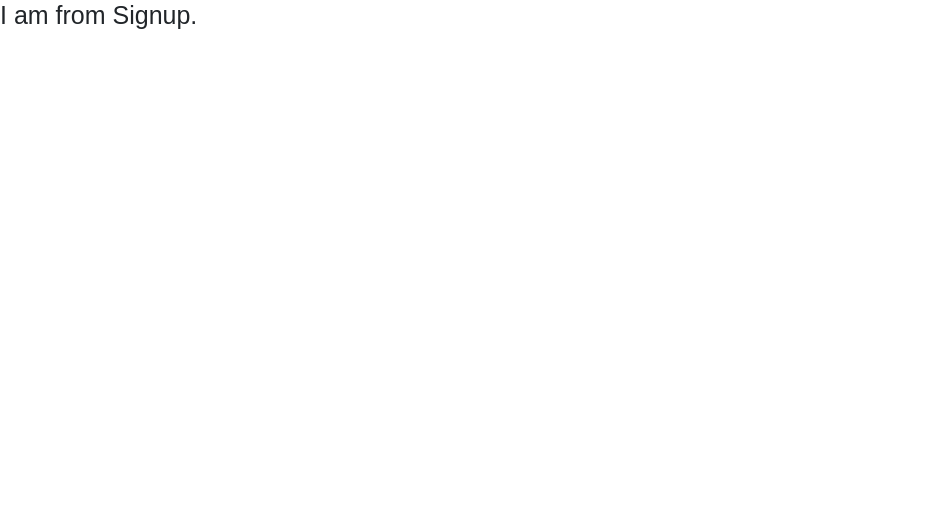
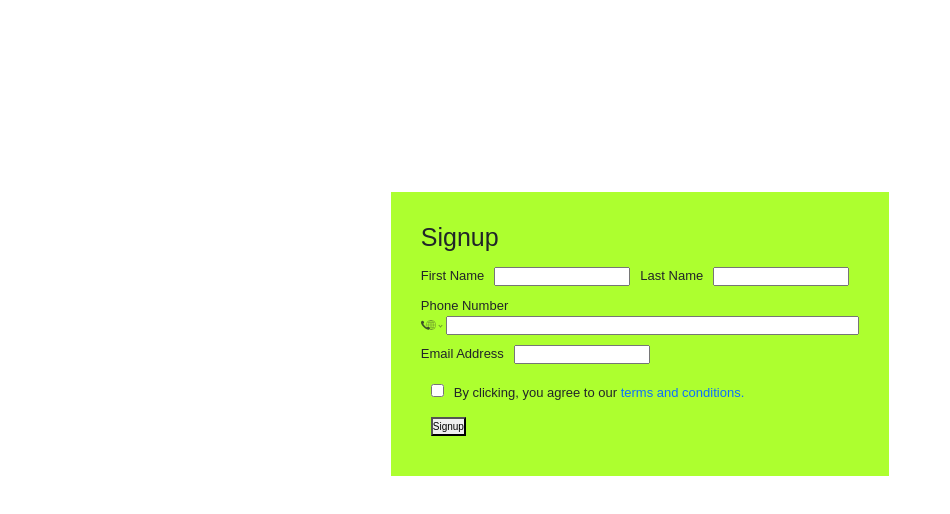
Before and after one commit to anysa-kharel/Project-Agri, a React (Create React App) app: page /signup in a window 1280 px wide. Shown: the top 514 px of the page, without its empty margins (0-950 px from the left). Built offline with nearby package versions, Linux system fonts and the light colour scheme.

Commit message:
Sign Up created

```diff
--- a/package.json
+++ b/package.json
@@ -8,6 +8,7 @@
     "@testing-library/user-event": "^13.5.0",
     "react": "^18.2.0",
     "react-dom": "^18.2.0",
+    "react-phone-number-input": "^3.2.16",
     "react-router-dom": "^6.6.2",
     "react-scripts": "5.0.1",
     "web-vitals": "^2.1.4"
--- a/src/App.js
+++ b/src/App.js
@@ -1,32 +1,21 @@
 
 import './App.css';
-import Main from './Component/Main';
 import NavBar from './Component/NavBar';
 import Login from './Component/Login';
 import Signup from './Component/Signup';
-import { BrowserRouter, Route , Routes } from 'react-router-dom';
+import { Route , Routes } from 'react-router-dom';
 
 function App() {
 
   return (
-    <>
-
-
- <BrowserRouter>
- <NavBar title="Agri"/>
-    <Routes>
-  <Route index element={<NavBar/>}/>
+  <>
+   <Routes>
+  <Route index element={<NavBar title="Agri"/>}/>
   <Route exact path="/login" element={<Login/>}/>
   <Route exact path="/signup" element={<Signup/>}/>
 </Routes>
-</BrowserRouter>
 
-
-  <div>
-
-
-  </div>
-  </>
+</>
 
   );
 }
--- /dev/null
+++ b/src/Component/Signup.css
@@ -0,0 +1,21 @@
+.main-sign{
+    width: fit-content;
+    height: fit-content;
+    margin: auto;
+    margin-top: 15%;
+    margin-bottom: auto;
+    background-color: greenyellow;
+    padding: 30px;
+    /* display:flex;
+    flex-direction: column;
+    align-items: center;
+    justify-content: center; */
+    }
+
+.main-sign label{
+    font-size: small;
+}
+
+.main-sign PhoneInput{
+    width: 8%;
+}
--- a/src/Component/Signup.js
+++ b/src/Component/Signup.js
@@ -1,11 +1,47 @@
+import PhoneInput from "react-phone-number-input";
+import { useState } from "react";
+import "./Signup.css"
+
+const Signup = () => {
+  const [value,setValue]=useState();
+  return (
+    <>
+    <div className="main-sign">
+      <form>
 
 
-const Signup = () => {
-  return (
-    <>
     <div>
-      <h1> I am from Signup.</h1>
+      <h1>  Signup</h1>
     </div>
+
+    <div>
+    <label> First Name</label>
+      <input type="text" class="mx-3 my-3"/>
+      <label> Last Name</label>
+      <input type="text" class="mx-3 my-3"/>
+      <br/>
+      </div>
+
+      <div>
+      <label>Phone Number</label>
+      <PhoneInput value={value} onChange={setValue}/>
+      </div>
+
+      <div>
+        <label> Email Address</label>
+      <input type="email" class="mx-3 my-3" />
+      </div>
+
+      <div>
+      <input type="checkbox" class="mx-3 my-3"/>
+      <label>  By clicking, you agree to our <a href="/"> terms and conditions.</a> </label>
+      </div>
+
+      <div>
+      <button type="submit" class="mx-3 my-3">Signup</button>
+      </div>
+      </form>
+      </div>
     </>
 
   );
--- a/src/index.js
+++ b/src/index.js
@@ -1,30 +1,18 @@
 import React from 'react';
 import ReactDOM from 'react-dom/client';
 import './index.css';
-// import App from './App';
+import App from './App';
 import reportWebVitals from './reportWebVitals';
-import { BrowserRouter,Routes,Route } from 'react-router-dom';
-import Login from './Component/Login';
-import Signup from './Component/Signup';
-import NavBar from './Component/NavBar';
+import { BrowserRouter} from 'react-router-dom';
+import "react-phone-number-input/style.css";
 
 
-// ReactDOM.render(
-//   <BrowserRouter>
-//       <App />
-//   </BrowserRouter>,
-//   document.getElementById('root')
-// )
 const root = ReactDOM.createRoot(document.getElementById('root'));
 root.render(
   <BrowserRouter>
+ <App/>
 
-    <Routes>
-  <Route index element={<NavBar/>}/>
-  <Route exact path="/login" element={<Login/>}/>
-  <Route exact path="/signup" element={<Signup/>}/>
-</Routes>
-</BrowserRouter>
+ </BrowserRouter>
 
 );
 
```
Also changed, not shown: src/Component/NavBar.js (+0 -14 lines), 1 other file (tests, documents, lock files or other folders).
